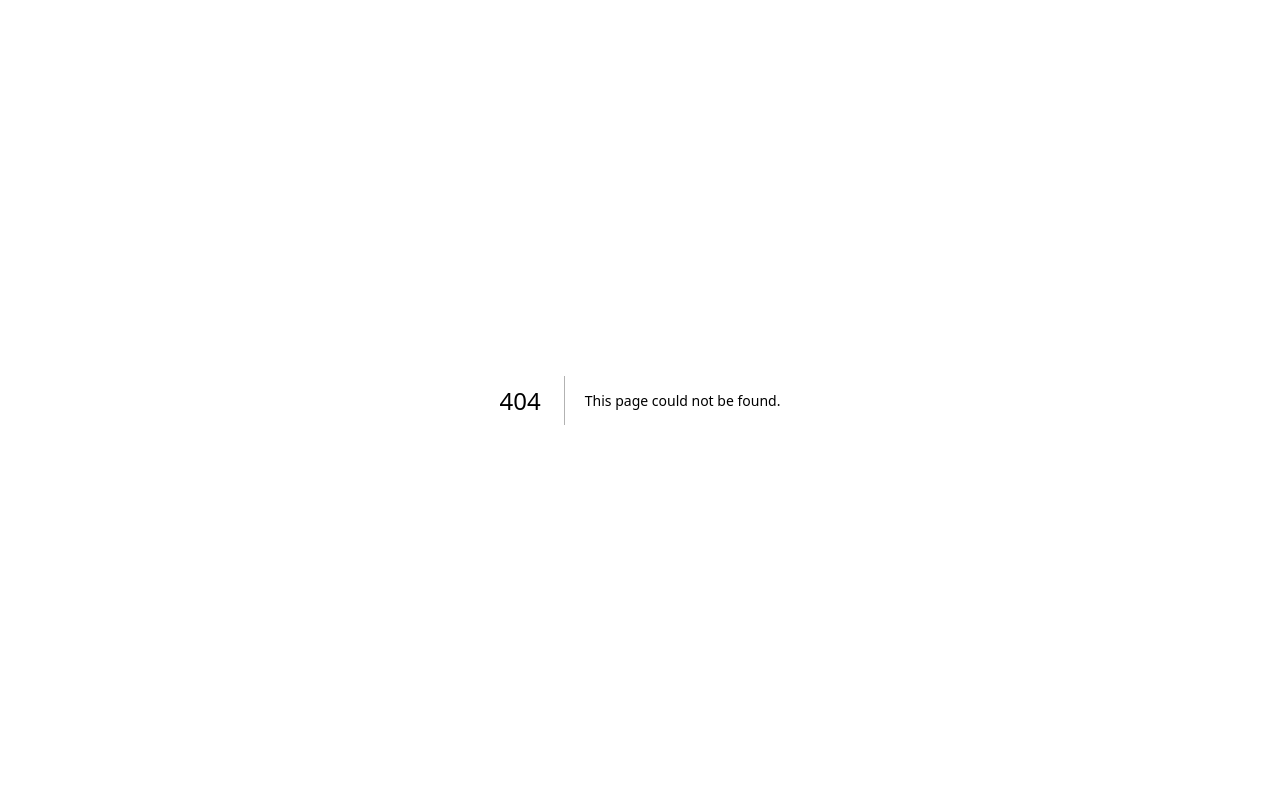
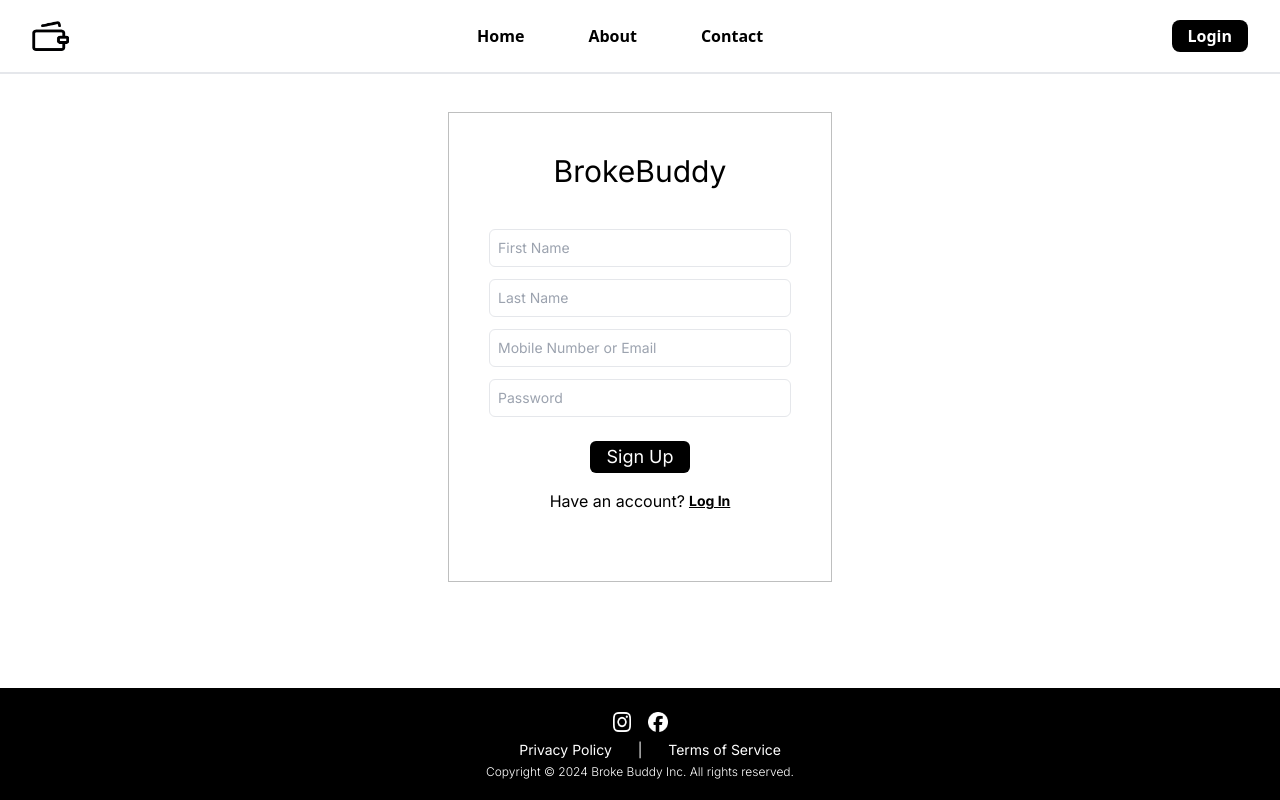
Before and after one commit to pratham-garg-456/Broke_Buddy, a Next.js app: page /register in a window 1280 px wide. Before the commit this address had no page. Built offline with nearby package versions, Linux system fonts and the light colour scheme.

Commit message:
Added Register

```diff
--- /dev/null
+++ b/app/components/Register.jsx
@@ -0,0 +1,48 @@
+import Image from 'next/image';
+export default function Register() {
+  return (
+    <div className="flex justify-center mt-28 mb-20 font-inter">
+      <div className="border border-[#BEBFBF] md:w-96">
+        <div className="p-10">
+          <div className="mb-10">
+            <p className="font-jockeyOne text-3xl text-center">BrokeBuddy</p>
+          </div>
+          <div className="mb-3">
+            <input
+              placeholder="First Name"
+              className="border rounded-md border [#BEBFBF] p-2 w-full text-xs md:text-sm"
+            />
+          </div>
+          <div className="mb-3">
+            <input
+              placeholder="Last Name"
+              className="border rounded-md border [#BEBFBF] p-2 w-full text-xs md:text-sm"
+            />
+          </div>
+          <div className="mb-3">
+            <input
+              placeholder="Mobile Number or Email"
+              className="border rounded-md border [#BEBFBF] p-2 w-full text-xs md:text-sm"
+            />
+          </div>
+          <div className="mb-6">
+            <input
+              placeholder="Password"
+              type="Password"
+              className="border rounded-md border [#BEBFBF] p-2 w-full text-xs md:text-sm"
+            />
+          </div>
+          <div className="flex justify-center mb-4">
+            <button type="submit" className="bg-black text-white rounded-md md:text-lg px-4 py-0.5">
+              Sign Up
+            </button>
+          </div>
+          <div className="flex justify-center mb-7">
+            <p className="mr-1">Have an account? </p>
+            <button className="font-bold text-sm underline">Log In</button>
+          </div>
+        </div>
+      </div>
+    </div>
+  );
+}
--- /dev/null
+++ b/pages/register.js
@@ -0,0 +1,7 @@
+import Navbar from '@/app/components/Navbar';
+import Footer from '@/app/components/Footer';
+import Layout from '@/app/layout';
+import Register from '@/app/components/Register';
+export default function About() {
+  return <Layout header={<Navbar />} main={<Register />} footer={<Footer />}></Layout>;
+}
```
